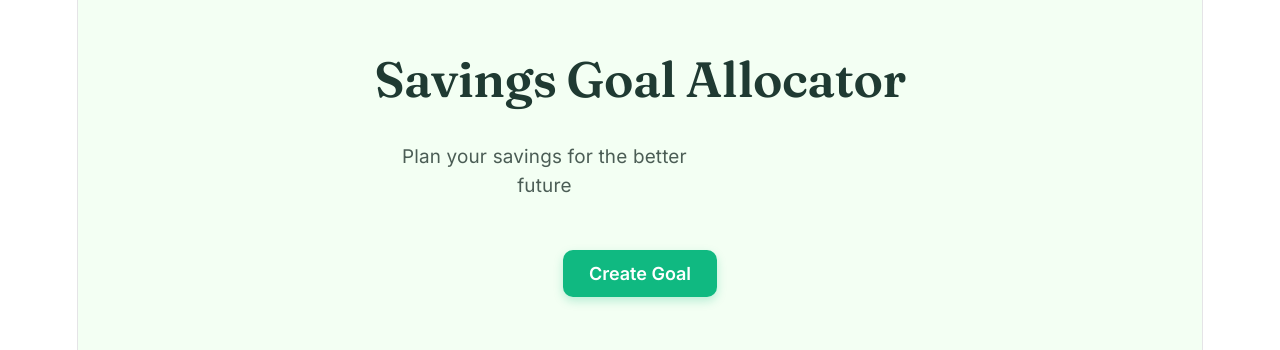
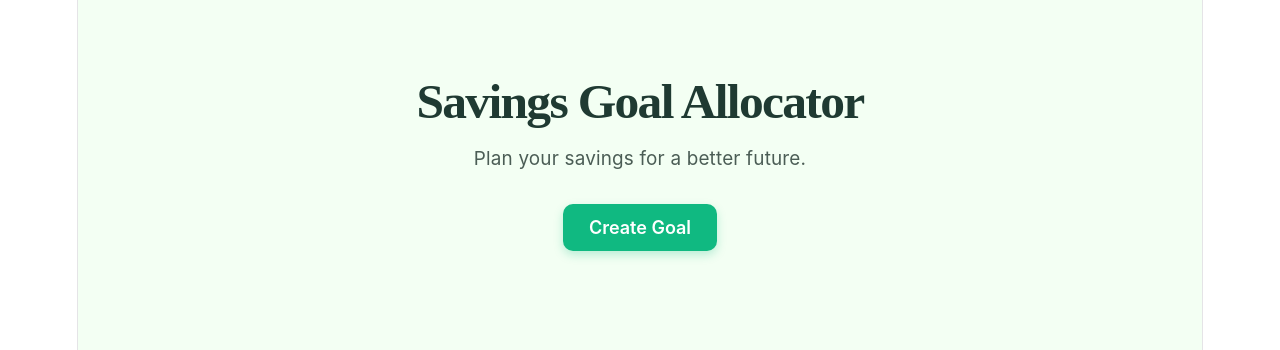
Before and after one commit to ZhangYuSha/SavingsGoalAllocator, a React (Vite) app: page /HomeScreen in a window 1280 px wide. Shown: the part 230-580 px from the top of the page. Built offline with nearby package versions, Linux system fonts and the light colour scheme.

Commit message:
Modify Home Screen:
- Make it more user friendly

```diff
--- a/src/pages/HomeScreen/HomeScreen.css
+++ b/src/pages/HomeScreen/HomeScreen.css
@@ -1,38 +1,51 @@
-@import url('https://fonts.googleapis.com/css2?family=Fraunces:opsz,wght@9..144,400..700&family=Inter:wght@400;500;600&display=swap');
+#center {
+  min-height: 100vh;
 
-#center {
-  /* Fill the viewport and center everything inside it */
-  min-height: 100vh;
   display: flex;
   flex-direction: column;
+
   align-items: center;
   justify-content: center;
+
   text-align: center;
 
-  background-color: #f3fff3;      /* soft sage-white, not stark white */
+  background-color: #f3fff3;
+
   padding: 24px;
+
   box-sizing: border-box;
+
   font-family: 'Inter', sans-serif;
+
   gap: 24px;
 }
 
-h1 {
+#center h1 {
   font-family: 'Fraunces', serif;
+
   font-weight: 600;
-  font-size: clamp(2rem, 5vw, 2.75rem);   /* scales down gracefully on mobile */
-  color: #1F3A32;                          /* deep teal-green, not pure black */
+
+  font-size: clamp(
+    2rem,
+    5vw,
+    2.75rem
+  );
+
+  color: #1f3a32;
+
   margin: 0;
-  letter-spacing: -0.01em;
-  padding-bottom: 50px;
+
+  padding-bottom: 30px;
 }
 
-p {
-  font-family: 'Inter', sans-serif;
+#center p {
   font-size: 1.05rem;
-  font-weight: 400;
-  color: #4B5D55;                          /* muted green-grey, softer than black */
+
+  color: #4b5d55;
+
   max-width: 340px;
-  margin: 0;
+
+  margin: 0 auto 30px;
+
   line-height: 1.5;
-  padding-bottom: 50px;
 }
--- a/src/pages/HomeScreen/HomeScreen.tsx
+++ b/src/pages/HomeScreen/HomeScreen.tsx
@@ -1,26 +1,35 @@
 import './HomeScreen.css'
+
 import Button from '../../component/Button'
+
 import { useNavigate } from 'react-router-dom'
 
 function HomeScreen() {
+
   const navigate = useNavigate()
-
-  const handleNavigation = (): void => {
-    navigate('/DataInput')
-  }
 
   return (
     <section id="center">
-      <div className="SavingsGoalAllocator">
+
+      <div>
+
+        <h1>
+          Savings Goal Allocator
+        </h1>
+
+        <p>
+          Plan your savings for a better future.
+        </p>
+
+        <Button
+          text="Create Goal"
+          onClick={() =>
+            navigate('/DataInput')
+          }
+        />
+
       </div>
 
-      <div>
-        <h1>Savings Goal Allocator</h1>
-        <p>
-          Plan your savings for the better future
-        </p>
-        <Button text="Create Goal" onClick={handleNavigation} />
-      </div>
     </section>
   )
 }
```
